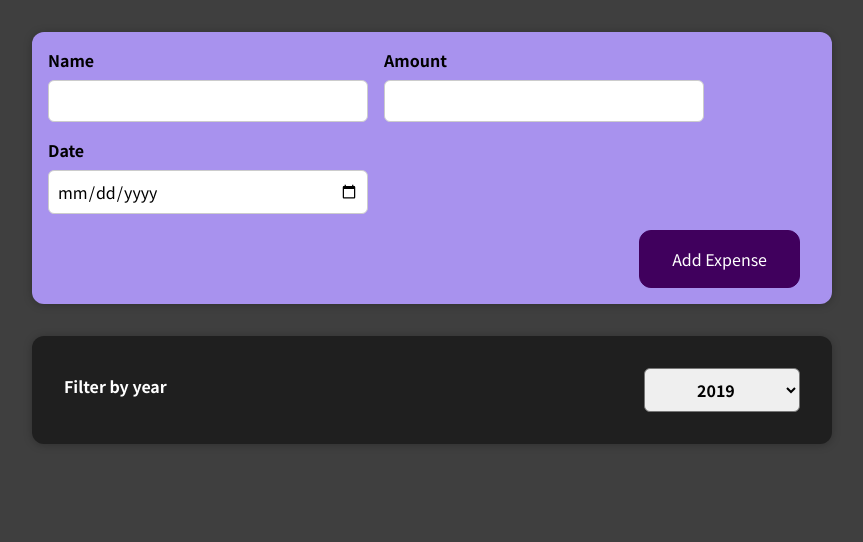
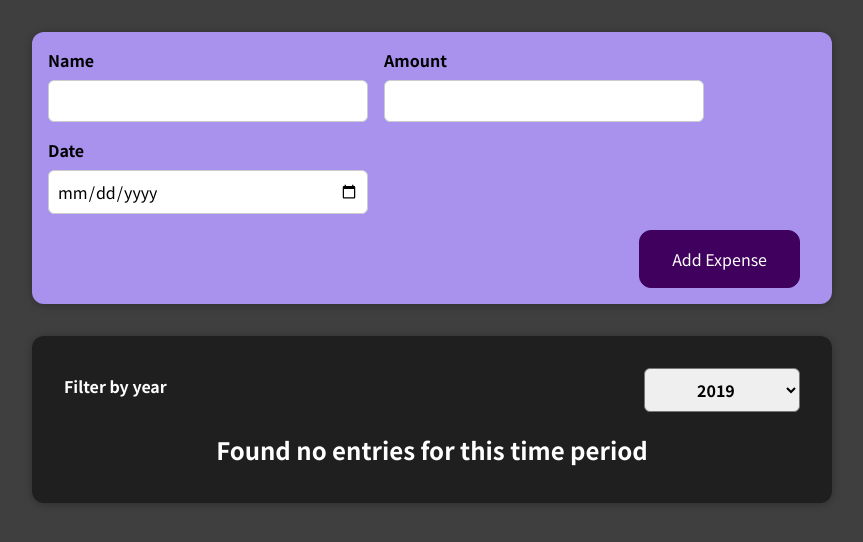
Before and after one commit to prannat-jain/react-complete, a React (Create React App) app: page / in a window 1280 px wide. Shown: the top 542 px of the page, without its empty margins (208-1071 px from the left). Built offline with nearby package versions, Linux system fonts and the light colour scheme.

Commit message:
Used conditional statements for filters

```diff
--- a/src/components/Expenses/ExpenseItem.js
+++ b/src/components/Expenses/ExpenseItem.js
@@ -20,6 +20,7 @@ function ExpenseItem(props) {
   return (
     //replaced return div with a custom card component that gives the card look
     //cannot set a classname to a custom div therefore expenseitem.css wont work by default...need to make changes for that in card.js
+    <li>
       <Card className="expense-item">
         {/*making the dates look nicer in expensedata....Using date(props) passed to this class from app.js and passing it to expensedate.js as props again*/}
         <ExpenseDate date={props.date}></ExpenseDate>
@@ -29,6 +30,7 @@ function ExpenseItem(props) {
           <div className="expense-item__price">${props.amount}</div>
         </div>
       </Card>
+    </li>
   );
 }
 
--- a/src/components/Expenses/Expenses.js
+++ b/src/components/Expenses/Expenses.js
@@ -1,8 +1,8 @@
 import React, { useState } from "react";
 import "./Expenses.css";
-import ExpenseItem from "./ExpenseItem";
 import Card from "../UI/Card";
 import ExpensesFilter from "./ExpensesFilter";
+import ExpensesList from "./ExpensesList";
 
 function Expenses(props) {
   const [filteredYear, setFilteredYear] = useState("2019");
@@ -25,16 +25,8 @@ function Expenses(props) {
           onChangeFilter={filterHandler}
         ></ExpensesFilter>
 
-        {/*map() is a built in js function which gives an array of expenses_array in App.js*/}
-        {filteredExpenses.map((expenseObj) => (
-          <ExpenseItem
-            //key helps in identifying individual items of a component
-            key={expenseObj.id}
-            title={expenseObj.title}
-            amount={expenseObj.amount}
-            date={expenseObj.date}
-          />
-        ))}
+        {/*If filteredExpenses.length was empty then variable is displayed as it is, otherwise if-else statement changes the value of this variable*/}
+        <ExpensesList list={filteredExpenses} />
       </Card>
     </div>
   );
--- /dev/null
+++ b/src/components/Expenses/ExpensesList.css
@@ -0,0 +1,9 @@
+.expenses-list {
+  list-style: none;
+  padding: 0;
+}
+
+.expenses-list__fallback {
+  color: white;
+  text-align: center;
+}
--- /dev/null
+++ b/src/components/Expenses/ExpensesList.js
@@ -0,0 +1,29 @@
+import ExpenseItem from "./ExpenseItem";
+import "./ExpensesList.css";
+
+function ExpensesList(props) {
+  if (props.list.length === 0) {
+    return (
+      <h2 className="expenses-list__fallback">
+        Found no entries for this time period
+      </h2>
+    );
+  }
+
+  return (
+    <ul className="expenses-list">
+      {/*map() is a built in js function which gives an array of expenses_array in App.js*/}
+      {props.list.map((expenseObj) => (
+        <ExpenseItem
+          //key helps in identifying individual items of a component
+          key={expenseObj.id}
+          title={expenseObj.title}
+          amount={expenseObj.amount}
+          date={expenseObj.date}
+        />
+      ))}
+    </ul>
+  );
+}
+
+export default ExpensesList;
```
Lines whose indentation alone changed are shown as unchanged.
